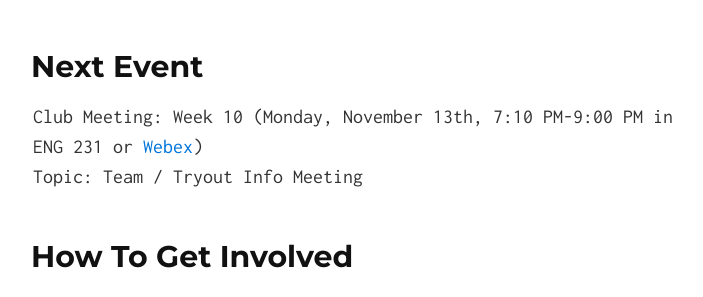
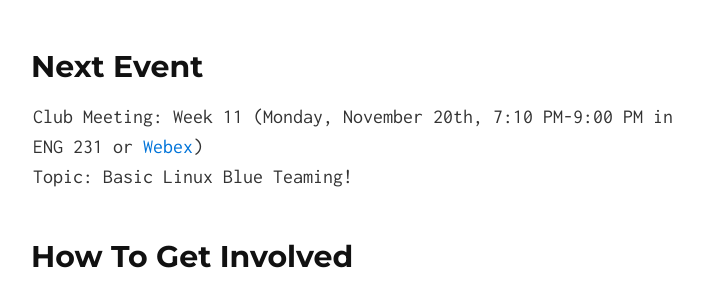
Before and after one commit to UMBCCyberDawgs/umbccyberdawgs.github.io, a Jekyll site: the page built from index.md, in a window 1280 px wide and 900 px high. Shown: the part 358-655 px from the top of the window, without its empty margins (287-990 px from the left). Built offline with Jekyll 4.4.1, drawn with Linux system fonts in a browser that asks for light colours; our own code applies the rules of GitHub Pages for plain Markdown files.

Commit message:
nov 20 update

```diff
--- a/index.md
+++ b/index.md
@@ -8,8 +8,8 @@ share a common interest in cybersecurity and good security practices in all aspe
 
 ## Next Event
 
-Club Meeting: Week 10 (Monday, November 13th, 7:10 PM-9:00 PM in ENG 231 or [Webex](https://umbc.webex.com/meet/CyberDawgs))<br>
-Topic: Team / Tryout Info Meeting
+Club Meeting: Week 11 (Monday, November 20th, 7:10 PM-9:00 PM in ENG 231 or [Webex](https://umbc.webex.com/meet/CyberDawgs))<br>
+Topic: Basic Linux Blue Teaming!
 
 ## How To Get Involved
 
```
